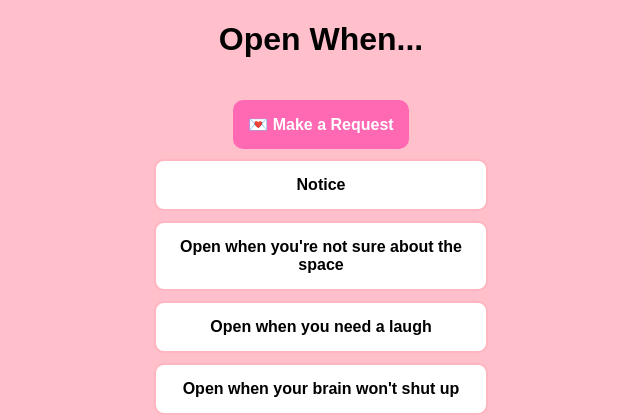
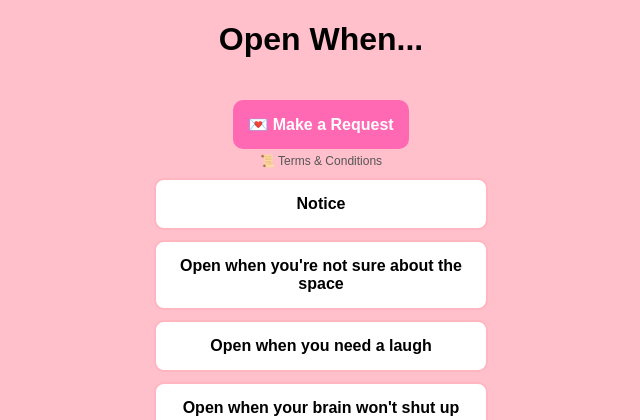
Before and after one commit to marisa-lamarra/open-when-app, a Flask app: page / in a window 1280 px wide. Shown: the top 420 px of the page, without its empty margins (319-959 px from the left). Run offline with Flask 2, Linux system fonts and the light colour scheme.

Commit message:
Update index.html

```diff
--- a/templates/index.html
+++ b/templates/index.html
@@ -8,15 +8,33 @@
         body { background-color: #FFC0CB; text-align: center; font-family: Arial, sans-serif; }
         .button { display: block; width: 300px; margin: 10px auto; padding: 15px; background-color: white; border: 2px solid #FFB6C1; text-decoration: none; font-weight: bold; color: black; border-radius: 10px; }
         .button:hover { background-color: #FFB6C1; color: white; }
+
         .request-button { margin-top: 20px; display: inline-block; padding: 15px; background: #ff69b4; color: white; font-weight: bold; text-decoration: none; border-radius: 10px; }
         .request-button:hover { background: #ff1493; }
+
+        /* Terms & Conditions Button - Smaller & Grey */
+        .terms-button {
+            font-size: 12px;
+            color: #555;
+            text-decoration: none;
+            display: block;
+            margin: 5px auto;
+        }
+
+        .terms-button:hover {
+            color: black;
+            text-decoration: underline;
+        }
     </style>
 </head>
 <body>
     <h1>Open When...</h1>
 
-     <!-- Request Button at the Top -->
+    <!-- Request Button at the Top -->
     <a href="/request" class="request-button">💌 Make a Request</a>
+
+    <!-- Terms & Conditions Button (Smaller, Clickable) -->
+    <a href="/letter/Terms%20%26%20Conditions" class="terms-button">📜 Terms & Conditions</a>
 
     {% for letter, filename in letters.items() %}
         <a href="/letter/{{ letter }}" class="button">{{ letter }}</a>
```
